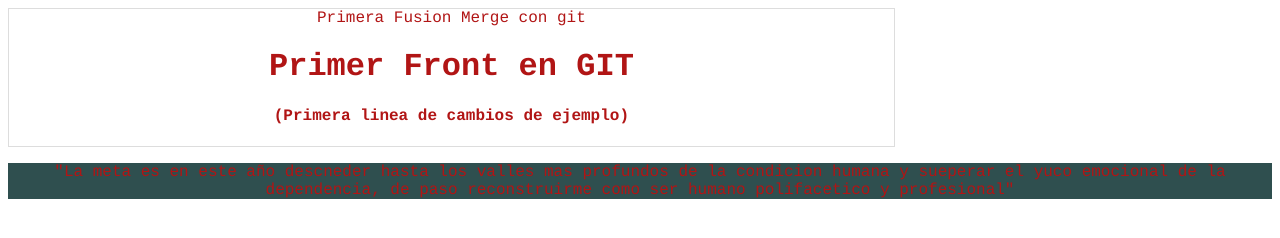
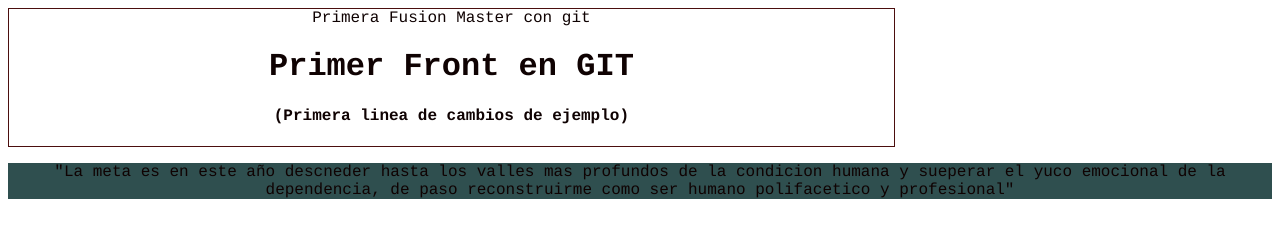
Before and after one commit to posmodernismoSIG/ejemplo01, a plain HTML site: page blogspot.html in a window 1280 px wide. Drawn offline with Linux system fonts and the light colour scheme.

Commit message:
le cambie el color a la letra y una palabra

```diff
--- a/blogspot.html
+++ b/blogspot.html
@@ -11,7 +11,7 @@
 <body>
     <div id="container">
         <div id="Cabecera">
-            <titel>Primera Fusion Merge con git</titel>
+            <titel>Primera Fusion Master con git</titel>
         </div>
 
     <h1> Primer Front en GIT</h1>
--- a/css/estilos.css
+++ b/css/estilos.css
@@ -1,9 +1,9 @@
 body
 {
-    color:rgb(177, 21, 21);
+    color:rgb(15, 2, 2);
     text-align: center;
     font-family: Courier;
-    box-shadow: rgb(4, 102, 19);
+    box-shadow: rgb(18, 211, 47);
 }
 #cabecera
 {
@@ -17,7 +17,7 @@ body
     width: 70%;
     padding: 0;
     text-align: center;
-    border: 1px solid #DDD;
+    border: 1px solid rgb(75, 14, 14);
 
 }
 #parrafo
```
